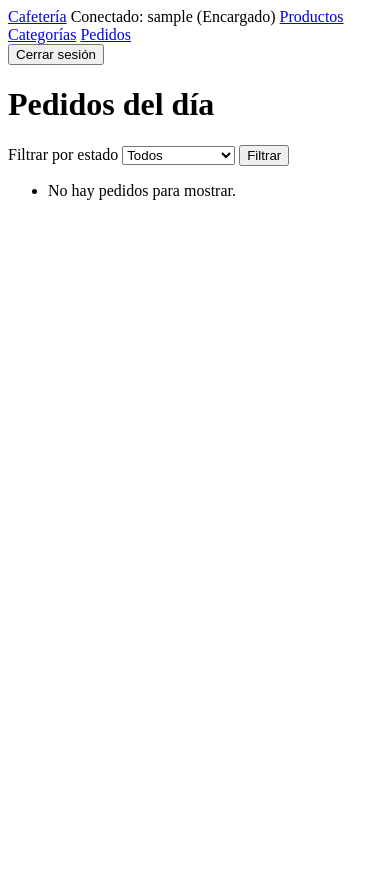
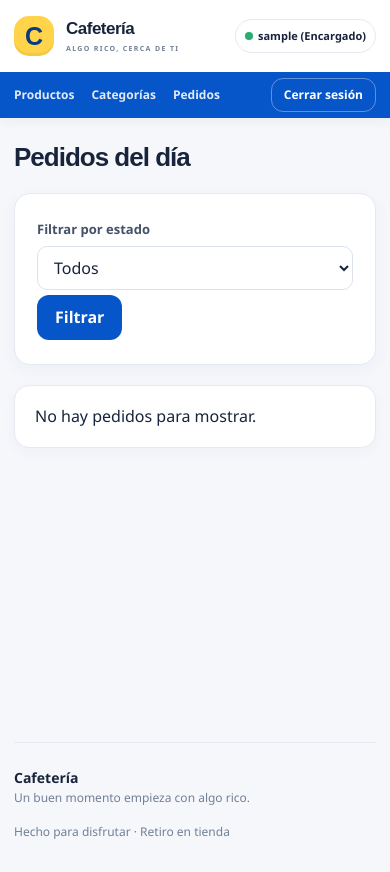
Before and after one commit to JusepeSanchez/cafeteria, a Django app: page /gestion/pedidos/ in a window 390 px wide. Before the commit the page ends 200 px from the top, so only its background shows below. Run offline with Django 5.2, Linux system fonts and the light colour scheme; the visitor is signed in with stand-in values (Sample User, id 1); data comes from the database, SQL or seed files in the repository; data that the repository does not hold is empty.

Commit message:
[Yo] Commit Final Decoracion
Co-authored-by: Copilot <223556219+Copilot@users.noreply.github.com>

```diff
--- /dev/null
+++ b/cafeteria/pedido/static/pedido/site.css
@@ -0,0 +1,279 @@
+:root {
+    color-scheme: light;
+    --blue: #0756c9;
+    --blue-dark: #073a80;
+    --blue-soft: #eaf2ff;
+    --yellow: #ffd44a;
+    --ink: #17243b;
+    --muted: #718096;
+    --line: #e5eaf1;
+    --surface: #ffffff;
+    --canvas: #f5f7fb;
+    --shadow: 0 12px 32px rgba(28, 54, 91, .08);
+}
+
+* { box-sizing: border-box; }
+
+body {
+    margin: 0;
+    background: var(--canvas);
+    color: var(--ink);
+    font-family: "Segoe UI", Arial, sans-serif;
+    line-height: 1.55;
+}
+
+a { color: var(--blue); text-decoration: none; }
+a:hover { color: var(--blue-dark); text-decoration: underline; }
+button, input, select, textarea { font: inherit; }
+button, .button-link {
+    min-height: 42px;
+    border: 0;
+    border-radius: 12px;
+    padding: 10px 18px;
+    background: var(--blue);
+    color: #fff;
+    font-weight: 700;
+    cursor: pointer;
+    transition: background .18s ease, transform .18s ease, box-shadow .18s ease;
+}
+button:hover, .button-link:hover {
+    background: var(--blue-dark);
+    box-shadow: 0 5px 14px rgba(7, 86, 201, .2);
+    color: #fff;
+    text-decoration: none;
+    transform: translateY(-1px);
+}
+
+.site-header { background: var(--surface); box-shadow: 0 2px 12px rgba(26, 43, 69, .06); }
+.header-top, .main-nav, .page-container, .site-footer {
+    width: min(1180px, calc(100% - 40px));
+    margin: 0 auto;
+}
+.header-top {
+    min-height: 82px;
+    display: flex;
+    align-items: center;
+    justify-content: space-between;
+    gap: 24px;
+}
+.brand { display: inline-flex; align-items: center; gap: 12px; color: var(--ink); }
+.brand:hover { color: var(--ink); text-decoration: none; }
+.brand-mark {
+    width: 46px;
+    height: 46px;
+    display: grid;
+    place-items: center;
+    border-radius: 15px;
+    background: var(--yellow);
+    color: var(--blue-dark);
+    font: 800 25px/1 "Manrope", sans-serif;
+    box-shadow: inset 0 -3px 0 rgba(150, 111, 0, .1);
+}
+.brand-copy { display: grid; line-height: 1.1; }
+.brand-copy strong { font: 800 20px/1.2 "Manrope", sans-serif; letter-spacing: -.5px; }
+.brand-copy small { margin-top: 5px; color: var(--muted); font-size: 9px; font-weight: 800; letter-spacing: 1.35px; }
+.header-promise { margin: 0; color: var(--muted); font-size: 13px; font-weight: 600; }
+.header-promise span { padding-right: 6px; color: #e4ad00; }
+.user-chip {
+    display: inline-flex;
+    align-items: center;
+    gap: 8px;
+    padding: 8px 12px;
+    border: 1px solid var(--line);
+    border-radius: 999px;
+    color: var(--ink);
+    font-size: 13px;
+    font-weight: 700;
+}
+.user-dot { width: 8px; height: 8px; border-radius: 50%; background: #27ae70; }
+.header-login { padding: 10px 18px; border-radius: 12px; background: var(--blue-soft); font-weight: 700; }
+.header-nav-wrap { background: var(--blue); }
+.main-nav { min-height: 48px; display: flex; align-items: center; gap: 28px; }
+.main-nav > a { color: rgba(255,255,255,.88); font-size: 14px; font-weight: 700; }
+.main-nav > a:hover { color: #fff; text-decoration: none; }
+.cart-count {
+    display: inline-grid;
+    min-width: 20px;
+    height: 20px;
+    place-items: center;
+    margin-left: 4px;
+    padding: 0 5px;
+    border-radius: 999px;
+    background: var(--yellow);
+    color: var(--blue-dark);
+    font-size: 11px;
+}
+.logout-form { margin-left: auto; }
+.nav-logout { min-height: 34px; padding: 6px 12px; border: 1px solid rgba(255,255,255,.35); background: transparent; font-size: 12px; }
+.nav-logout:hover { background: rgba(255,255,255,.14); box-shadow: none; }
+
+.page-container { min-height: calc(100vh - 220px); padding-top: 38px; padding-bottom: 64px; }
+.page-container > h1, .section-heading h2 {
+    margin: 0 0 20px;
+    color: var(--ink);
+    font: 800 clamp(26px, 3vw, 36px)/1.2 "Manrope", sans-serif;
+    letter-spacing: -1px;
+}
+.page-container > p { color: #526179; }
+.site-footer {
+    display: flex;
+    align-items: center;
+    justify-content: space-between;
+    gap: 16px;
+    padding: 24px 0 30px;
+    border-top: 1px solid var(--line);
+    color: var(--muted);
+    font-size: 12px;
+}
+.site-footer div { display: grid; }
+.site-footer strong { color: var(--ink); font-size: 14px; }
+.site-footer small { font-size: 12px; }
+
+.messages { margin-bottom: 20px; }
+.message { margin: 0 0 9px; padding: 12px 16px; border: 1px solid #cfe0ff; border-radius: 12px; background: #eff5ff; color: #174b93; font-weight: 600; }
+.message.success { border-color: #bce7cf; background: #edf9f2; color: #14663d; }
+.message.error { border-color: #f2caca; background: #fff1f1; color: #a33232; }
+
+.catalog-hero {
+    position: relative;
+    display: flex;
+    min-height: 190px;
+    align-items: center;
+    justify-content: space-between;
+    overflow: hidden;
+    margin-bottom: 38px;
+    padding: 30px clamp(24px, 5vw, 56px);
+    border-radius: 24px;
+    background: linear-gradient(115deg, #0746a2, #0b69dd 68%, #2587f4);
+    color: #fff;
+    box-shadow: var(--shadow);
+}
+.catalog-hero::after {
+    position: absolute;
+    right: 15%;
+    bottom: -115px;
+    width: 280px;
+    height: 280px;
+    border: 1px solid rgba(255,255,255,.12);
+    border-radius: 50%;
+    content: "";
+}
+.catalog-hero h1 { margin: 8px 0 6px; font: 800 clamp(28px, 4vw, 42px)/1.1 "Manrope", sans-serif; letter-spacing: -1.5px; }
+.catalog-hero p { margin: 0; color: rgba(255,255,255,.83); }
+.eyebrow { color: #d3e6ff; font-size: 10px; font-weight: 800; letter-spacing: 1.6px; }
+.hero-cup { z-index: 1; display: grid; width: 110px; height: 110px; place-items: center; border-radius: 50%; background: var(--yellow); color: var(--blue-dark); font-size: 56px; box-shadow: 0 14px 30px rgba(0,0,0,.15); }
+.catalog-section { padding: 0 2px; }
+.section-heading { display: flex; align-items: end; justify-content: space-between; gap: 18px; margin-bottom: 20px; }
+.section-heading .eyebrow { color: var(--blue); }
+.section-heading h2 { margin: 5px 0 0; font-size: 26px; }
+.section-note { padding-bottom: 4px; color: var(--muted); font-size: 13px; }
+.filter-bar {
+    display: flex;
+    align-items: center;
+    gap: 10px;
+    margin: 0 0 24px;
+    padding: 10px;
+    border: 1px solid var(--line);
+    border-radius: 16px;
+    background: var(--surface);
+    box-shadow: 0 4px 16px rgba(28, 54, 91, .04);
+}
+.search-field { display: flex; flex: 1; align-items: center; gap: 8px; padding-left: 8px; color: var(--muted); }
+.search-field span { font-size: 24px; line-height: 1; }
+.filter-bar input, .filter-bar select { width: 100%; min-height: 42px; border: 0; outline: 0; background: transparent; color: var(--ink); }
+.select-field { min-width: 210px; padding: 0 10px; border-left: 1px solid var(--line); }
+.filter-bar button { min-width: 100px; }
+.product-grid { display: grid; grid-template-columns: repeat(4, minmax(0, 1fr)); gap: 18px; margin: 0; padding: 0; list-style: none; }
+.product-card { overflow: hidden; border: 1px solid var(--line); border-radius: 18px; background: var(--surface); box-shadow: 0 5px 18px rgba(28, 54, 91, .045); transition: transform .2s ease, box-shadow .2s ease; }
+.product-card:hover { transform: translateY(-4px); box-shadow: var(--shadow); }
+.product-visual { display: grid; height: 150px; place-items: center; background: radial-gradient(circle at 50% 68%, #fff8df 0 16%, transparent 17%), linear-gradient(135deg, #fff4d2, #f8e5b3); font-size: 66px; }
+.product-card:nth-child(4n + 2) .product-visual { background: radial-gradient(circle at 50% 68%, #fff 0 16%, transparent 17%), linear-gradient(135deg, #e6f4f2, #cce9e4); }
+.product-card:nth-child(4n + 3) .product-visual { background: radial-gradient(circle at 50% 68%, #fff 0 16%, transparent 17%), linear-gradient(135deg, #ffe9e2, #f5d0c4); }
+.product-card:nth-child(4n) .product-visual { background: radial-gradient(circle at 50% 68%, #fff 0 16%, transparent 17%), linear-gradient(135deg, #e8efff, #d4e0fa); }
+.product-info { padding: 16px; }
+.product-category { color: var(--blue); font-size: 11px; font-weight: 800; letter-spacing: .45px; text-transform: uppercase; }
+.product-info h3 { margin: 5px 0; color: var(--ink); font: 700 17px/1.3 "Manrope", sans-serif; }
+.product-description { min-height: 39px; margin: 0; color: var(--muted); font-size: 12px; }
+.product-buy-row { display: flex; align-items: center; justify-content: space-between; gap: 10px; margin-top: 15px; padding-top: 13px; border-top: 1px solid #f0f2f6; }
+.product-price { color: var(--ink); font: 800 18px/1.2 "Manrope", sans-serif; }
+.product-buy-row form { margin: 0; }
+.add-button { display: grid; width: 38px; min-height: 38px; place-items: center; padding: 0; border-radius: 12px; background: var(--yellow); color: var(--blue-dark); font-size: 25px; line-height: 1; }
+.add-button:hover { background: #f4bd21; color: var(--blue-dark); }
+.sold-out { color: #9a5c1a; font-size: 11px; font-weight: 800; }
+.empty-state { padding: 52px 20px; border: 1px dashed #cbd6e5; border-radius: 18px; background: #fff; text-align: center; }
+.empty-state > span { font-size: 36px; }
+.empty-state h3 { margin: 8px 0 2px; }
+.empty-state p { margin: 0; color: var(--muted); }
+
+.page-container > form:not(.filter-bar) {
+    max-width: 680px;
+    margin: 16px 0;
+    padding: 22px;
+    border: 1px solid var(--line);
+    border-radius: 16px;
+    background: var(--surface);
+    box-shadow: 0 5px 18px rgba(28, 54, 91, .04);
+}
+.page-container label { color: #43516a; font-size: 13px; font-weight: 700; }
+.page-container input:not([type="checkbox"]):not([type="radio"]), .page-container select, .page-container textarea {
+    width: 100%;
+    min-height: 42px;
+    margin-top: 5px;
+    padding: 9px 12px;
+    border: 1px solid #dce3ed;
+    border-radius: 10px;
+    outline: none;
+    background: #fff;
+    color: var(--ink);
+}
+.page-container input:focus, .page-container select:focus, .page-container textarea:focus { border-color: #76a8f4; box-shadow: 0 0 0 3px rgba(7, 86, 201, .1); }
+.page-container form p { margin: 0 0 15px; }
+.page-container > ul:not(.product-grid) { display: grid; gap: 12px; margin: 20px 0; padding: 0; list-style: none; }
+.page-container > ul:not(.product-grid) > li {
+    padding: 18px 20px;
+    border: 1px solid var(--line);
+    border-radius: 15px;
+    background: var(--surface);
+    box-shadow: 0 4px 14px rgba(28, 54, 91, .035);
+}
+.page-container > ul:not(.product-grid) > li ul { margin: 12px 0; color: var(--muted); }
+.page-container > a:not(.button-link) { display: inline-block; margin: 8px 16px 0 0; font-weight: 700; }
+.page-container > form button[type="submit"] { margin-top: 5px; }
+.page-container > form[action*="eliminar"] button, .page-container form button[type="submit"]:only-of-type { margin-bottom: 2px; }
+
+.sr-only { position: absolute; width: 1px; height: 1px; overflow: hidden; clip: rect(0, 0, 0, 0); white-space: nowrap; clip-path: inset(50%); }
+
+@media (max-width: 900px) {
+    .product-grid { grid-template-columns: repeat(3, minmax(0, 1fr)); }
+    .header-promise { display: none; }
+}
+@media (max-width: 640px) {
+    .header-top, .main-nav, .page-container, .site-footer { width: min(100% - 28px, 1180px); }
+    .header-top { min-height: 72px; gap: 10px; }
+    .brand-mark { width: 40px; height: 40px; }
+    .brand-copy strong { font-size: 17px; }
+    .brand-copy small { font-size: 7px; }
+    .user-chip { gap: 5px; padding: 7px 9px; font-size: 11px; }
+    .main-nav { min-height: 46px; gap: 17px; overflow-x: auto; white-space: nowrap; }
+    .main-nav > a { font-size: 12px; }
+    .page-container { padding-top: 24px; }
+    .catalog-hero { min-height: 160px; margin-bottom: 27px; padding: 24px; border-radius: 18px; }
+    .catalog-hero p { max-width: 230px; font-size: 13px; }
+    .hero-cup { width: 72px; height: 72px; font-size: 38px; }
+    .section-heading { align-items: start; flex-direction: column; gap: 4px; }
+    .filter-bar { align-items: stretch; flex-wrap: wrap; }
+    .search-field { flex-basis: 100%; }
+    .select-field { flex: 1; min-width: 0; border-left: 0; }
+    .filter-bar button { min-width: 86px; }
+    .product-grid { grid-template-columns: repeat(2, minmax(0, 1fr)); gap: 12px; }
+    .product-visual { height: 120px; font-size: 52px; }
+    .product-info { padding: 12px; }
+    .product-info h3 { font-size: 15px; }
+    .product-price { font-size: 15px; }
+    .site-footer { align-items: start; flex-direction: column; }
+}
+@media (max-width: 380px) {
+    .product-grid { grid-template-columns: 1fr; }
+    .product-card { display: grid; grid-template-columns: 100px 1fr; }
+    .product-visual { height: 100%; min-height: 140px; font-size: 43px; }
+}
--- a/cafeteria/pedido/templates/pedido/base.html
+++ b/cafeteria/pedido/templates/pedido/base.html
@@ -4,35 +4,57 @@
     <meta charset="utf-8">
     <meta name="viewport" content="width=device-width, initial-scale=1">
     <title>{% block title %}Cafetería{% endblock %}</title>
+    {% load static %}
+    <link rel="stylesheet" href="{% static 'pedido/site.css' %}">
 </head>
-<body>
+<body class="{% if user.is_staff %}staff-shell{% else %}customer-shell{% endif %}">
     {% load catalogo_extras %}
-    <header>
-        <a href="{% url 'inicio' %}">Cafetería</a>
+    <header class="site-header">
+        <div class="header-top">
+            <a class="brand" href="{% url 'inicio' %}">
+                <span class="brand-mark" aria-hidden="true">C</span>
+                <span class="brand-copy"><strong>Cafetería</strong><small>ALGO RICO, CERCA DE TI</small></span>
+            </a>
+            <p class="header-promise"><span aria-hidden="true">✦</span> Preparado con cariño, listo para retirar</p>
             {% if user.is_authenticated %}
-            <span>Conectado: {{ user.get_username }} ({{ user.is_staff|yesno:"Encargado,Cliente" }})</span>
+                <span class="user-chip"><span class="user-dot"></span>{{ user.get_username }} ({{ user.is_staff|yesno:"Encargado,Cliente" }})</span>
+            {% else %}
+                <a class="header-login" href="{% url 'login' %}">Ingresar</a>
+            {% endif %}
+        </div>
+        {% if user.is_authenticated %}
+            <div class="header-nav-wrap">
+                <nav class="main-nav" aria-label="Navegación principal">
                     {% if user.is_staff %}
                         <a href="{% url 'gestion_productos' %}">Productos</a>
                         <a href="{% url 'gestion_categorias' %}">Categorías</a>
                         <a href="{% url 'pedidos_del_dia' %}">Pedidos</a>
                     {% else %}
                         <a href="{% url 'catalogo' %}">Catálogo</a>
-                <a href="{% url 'carrito' %}">Carrito ({{ request.session.carrito|unidades_carrito }})</a>
+                        <a href="{% url 'carrito' %}">Carrito <span class="cart-count">{{ request.session.carrito|unidades_carrito }}</span></a>
                         <a href="{% url 'mis_pedidos' %}">Mis pedidos</a>
                     {% endif %}
-            <form method="post" action="{% url 'logout' %}">
+                    <form class="logout-form" method="post" action="{% url 'logout' %}">
                         {% csrf_token %}
-                <button type="submit">Cerrar sesión</button>
+                        <button class="nav-logout" type="submit">Cerrar sesión</button>
                     </form>
+                </nav>
+            </div>
         {% endif %}
     </header>
-    <main>
+    <main class="page-container">
         {% if messages %}
+            <div class="messages" aria-live="polite">
                 {% for message in messages %}
-                <p>{{ message }}</p>
+                    <p class="message {{ message.tags }}">{{ message }}</p>
                 {% endfor %}
+            </div>
         {% endif %}
         {% block content %}{% endblock %}
     </main>
+    <footer class="site-footer">
+        <div><strong>Cafetería</strong><span>Un buen momento empieza con algo rico.</span></div>
+        <small>Hecho para disfrutar · Retiro en tienda</small>
+    </footer>
 </body>
 </html>
```
Also changed, not shown: BITACORA_IA.md (added, +29 -0 lines), cafeteria/pedido/templates/pedido/catalogo.html (+46 -14 lines), README.md (added). Lines whose indentation alone changed are shown as unchanged.
